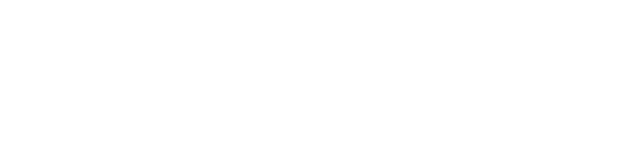
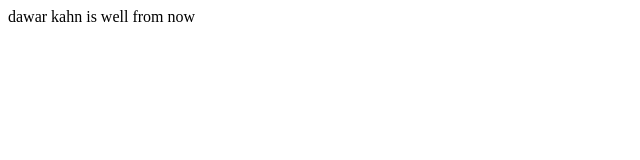
Before and after one commit to Dawar2001/Practice1, a plain HTML site: page index.html in a window 1280 px wide. Shown: the whole page, without its empty margins (0-640 px from the left). Drawn offline with Linux system fonts and the light colour scheme.

Commit message:
change done

```diff
--- a/index.html
+++ b/index.html
@@ -10,3 +10,4 @@
 <body>
 
 </body>
+dawar kahn is well from now
```
